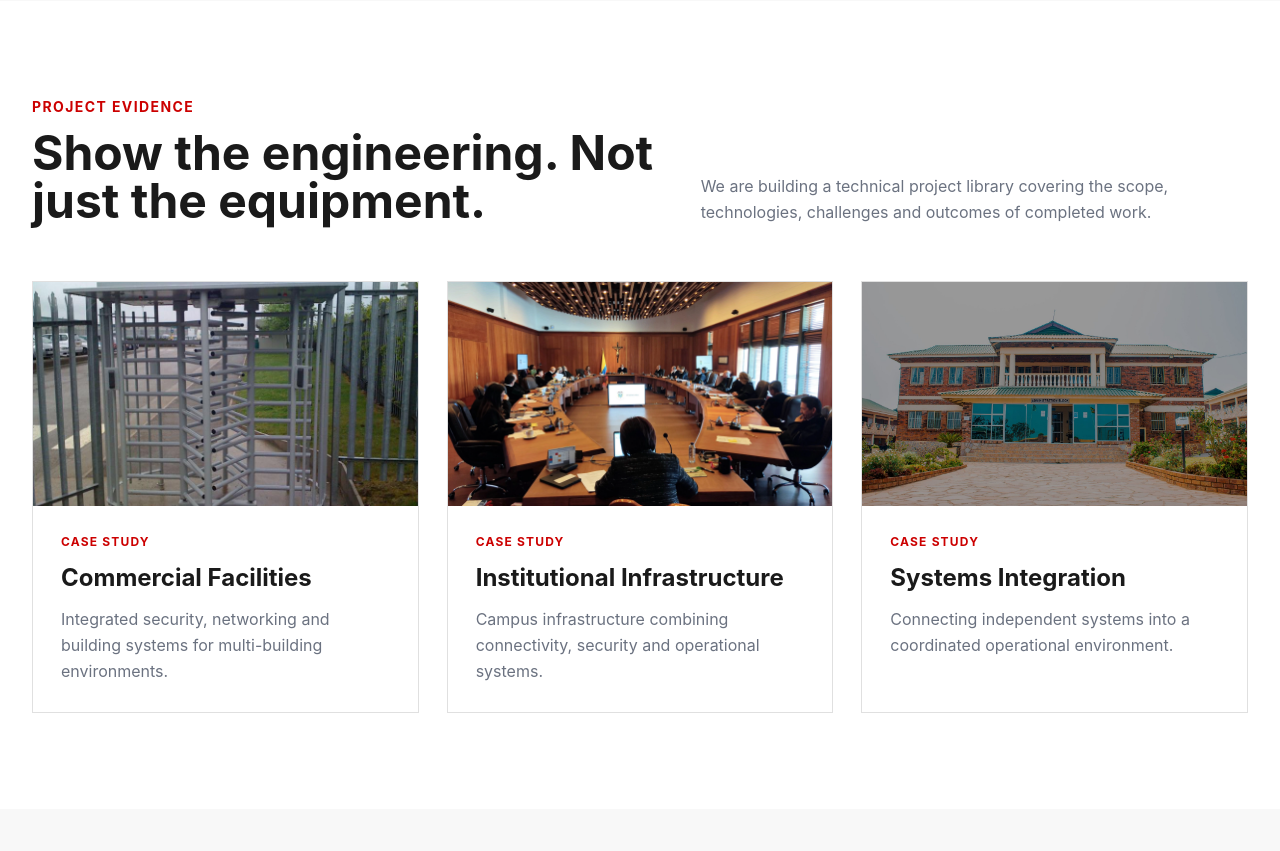
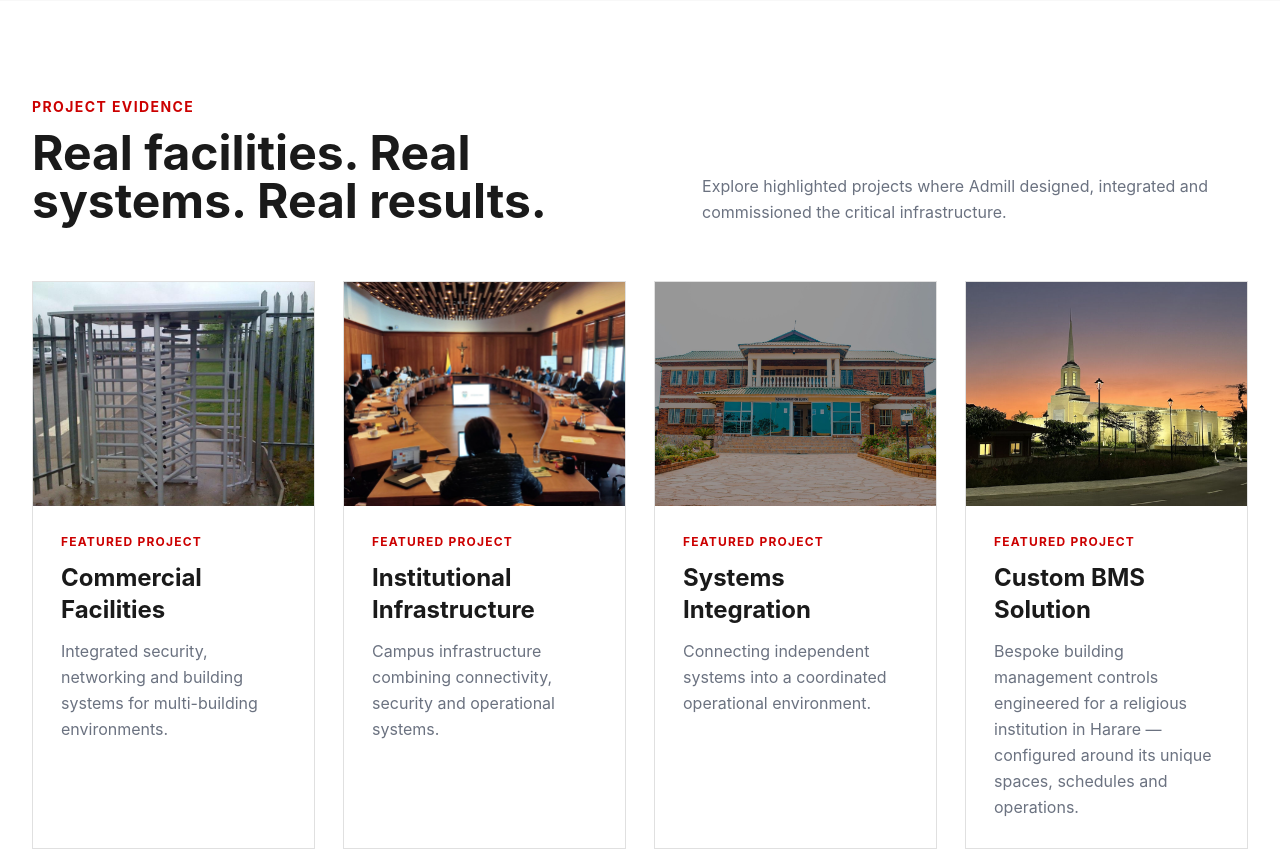
Before and after one commit to smokd/admill-landing, a Next.js app in the folder admill-landing-page/: page / in a window 1280 px wide. Shown: the part 4060-4911 px from the top of the page. Built offline with nearby package versions, Linux system fonts and the light colour scheme.

Commit message:
Add featured BMS project card and update projects section copy

```diff
--- a/admill-landing-page/app/page.js
+++ b/admill-landing-page/app/page.js
@@ -207,13 +207,14 @@ export default function HomePage() {
 
         <section id="projects" className="py-24">
           <div className="max-w-7xl mx-auto px-6 lg:px-8">
-            <div className="flex flex-col md:flex-row md:items-end justify-between gap-6 mb-14"><div><p className="text-accent-red font-bold uppercase tracking-widest text-sm mb-3">Project evidence</p><h2 className="text-4xl lg:text-5xl font-bold">Show the engineering. Not just the equipment.</h2></div><p className="max-w-xl text-muted-text leading-relaxed">We are building a technical project library covering the scope, technologies, challenges and outcomes of completed work.</p></div>
-            <div className="grid md:grid-cols-3 gap-7">
+            <div className="flex flex-col md:flex-row md:items-end justify-between gap-6 mb-14"><div><p className="text-accent-red font-bold uppercase tracking-widest text-sm mb-3">Project evidence</p><h2 className="text-4xl lg:text-5xl font-bold">Real facilities. Real systems. Real results.</h2></div><p className="max-w-xl text-muted-text leading-relaxed">Explore highlighted projects where Admill designed, integrated and commissioned the critical infrastructure.</p></div>
+            <div className="grid md:grid-cols-2 lg:grid-cols-4 gap-7">
               {[
                 ["Commercial Facilities", "Integrated security, networking and building systems for multi-building environments.", "/turn.png"],
                 ["Institutional Infrastructure", "Campus infrastructure combining connectivity, security and operational systems.", "/board.webp"],
-                ["Systems Integration", "Connecting independent systems into a coordinated operational environment.", "/mtgs.jpg"]
-              ].map(([title, text, image]) => <article key={title} className="border border-border-light overflow-hidden bg-primary-bg"><div className="relative h-56 bg-secondary-bg"><NextImage src={image} alt={title} fill className="object-cover" sizes="(max-width: 768px) 100vw, 33vw" /></div><div className="p-7"><p className="text-accent-red text-xs uppercase font-bold tracking-widest mb-3">Case study</p><h3 className="text-2xl font-bold mb-3">{title}</h3><p className="text-muted-text leading-relaxed">{text}</p></div></article>)}
+                ["Systems Integration", "Connecting independent systems into a coordinated operational environment.", "/mtgs.jpg"],
+                ["Custom BMS Solution", "Bespoke building management controls engineered for a religious institution in Harare — configured around its unique spaces, schedules and operations.", "/lds.jpg"]
+              ].map(([title, text, image]) => <article key={title} className="border border-border-light overflow-hidden bg-primary-bg"><div className="relative h-56 bg-secondary-bg"><NextImage src={image} alt={title} fill className="object-cover" sizes="(max-width: 768px) 100vw, 33vw" /></div><div className="p-7"><p className="text-accent-red text-xs uppercase font-bold tracking-widest mb-3">Featured project</p><h3 className="text-2xl font-bold mb-3">{title}</h3><p className="text-muted-text leading-relaxed">{text}</p></div></article>)}
             </div>
           </div>
         </section>
```
Also changed, not shown: admill-landing-page/public/lds.jpg (added).
